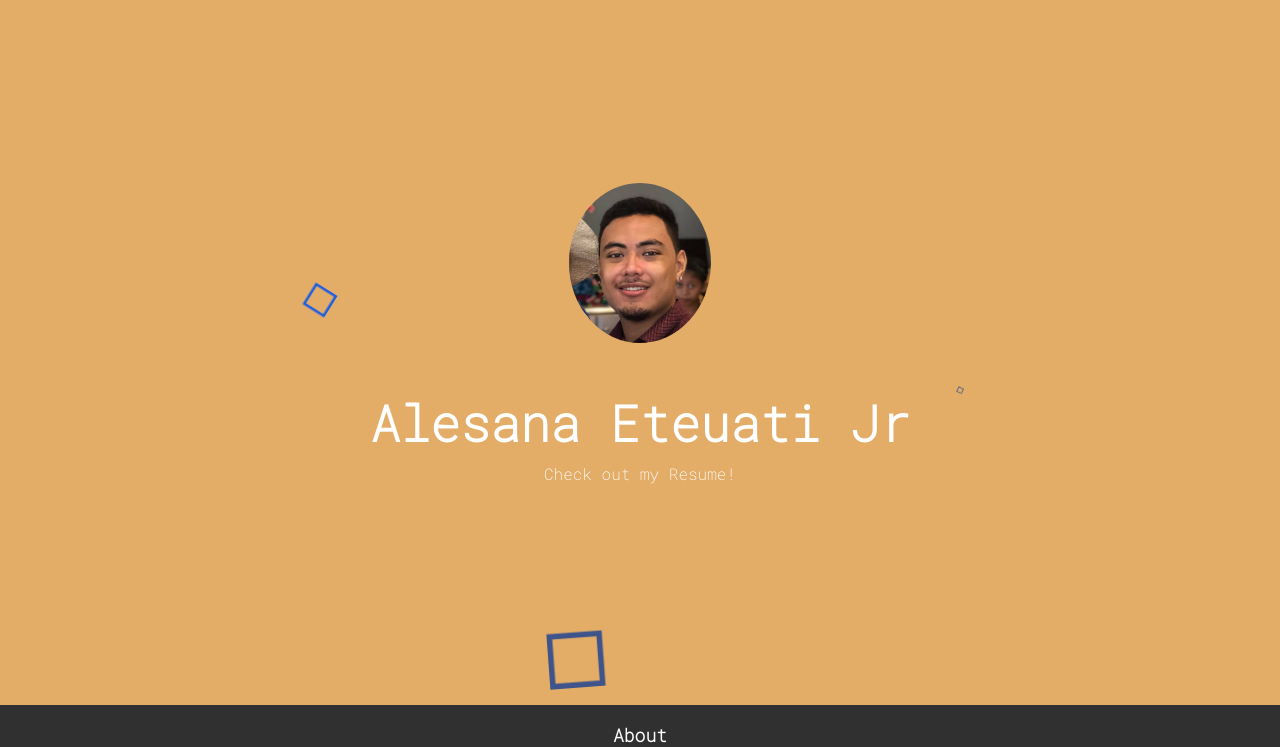
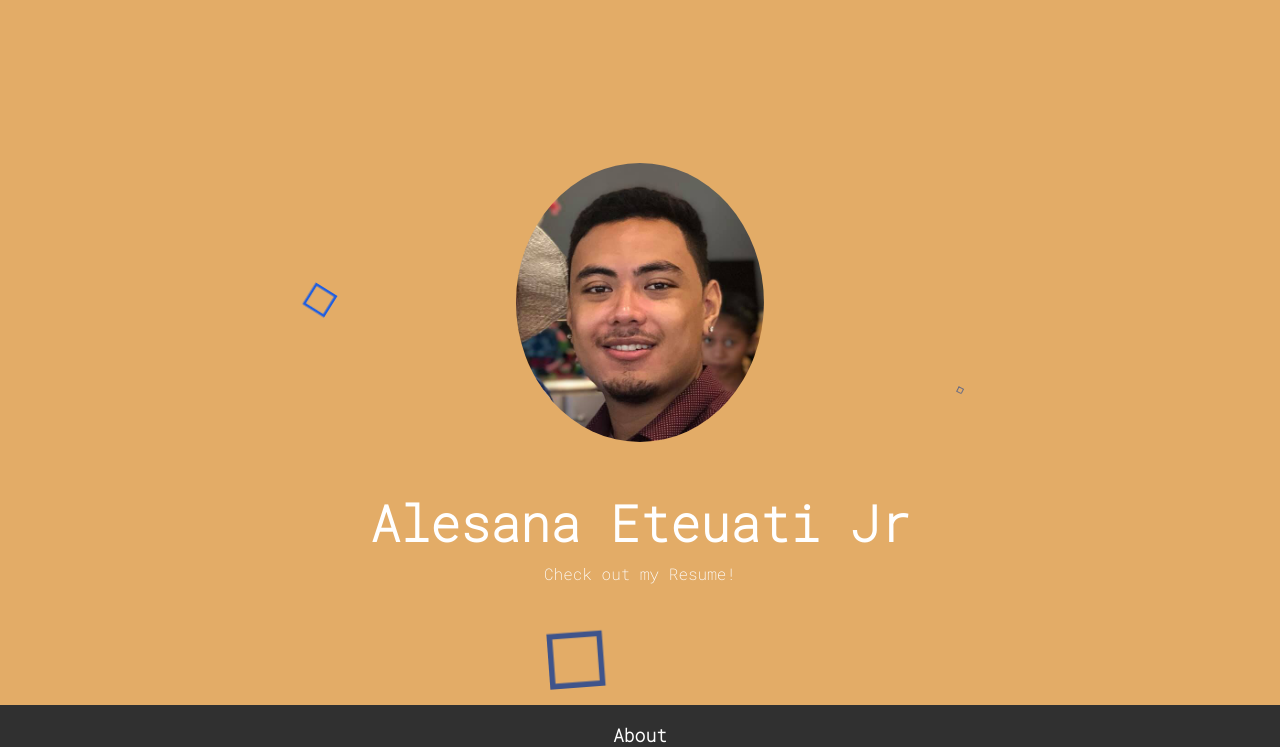
Before and after one commit to Green-Ranger11/Alesana-Eteuati-Jr, a Jekyll site: the page built from index.html, in a window 1280 px wide. Shown: the part 140-887 px from the top of the page. Built offline with Jekyll 4.4.1, drawn with Linux system fonts in a browser that asks for light colours; nearby versions of some CDN libraries; grey boxes are pictures that could not be loaded.

Commit message:
Increase image size

```diff
--- a/_sass/profile.scss
+++ b/_sass/profile.scss
@@ -27,12 +27,11 @@
         margin-left: auto;
         margin-right: auto;
         display: block;
-        padding: 20px;
     }
 
     .profile-picture {
         margin-bottom: 30px;
-        height: 200px;
+        height: 300px;
         z-index: 1;
     }
 
```
